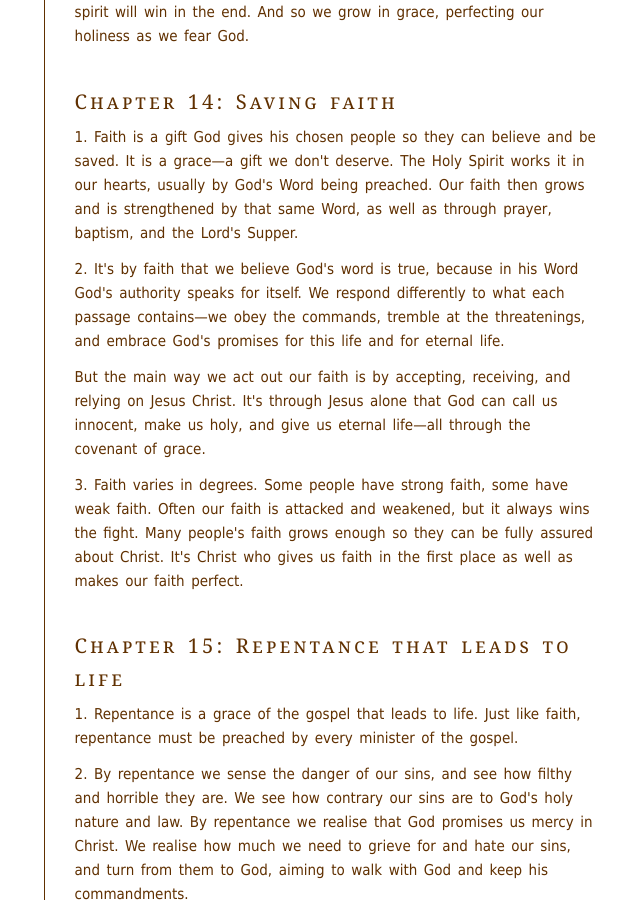
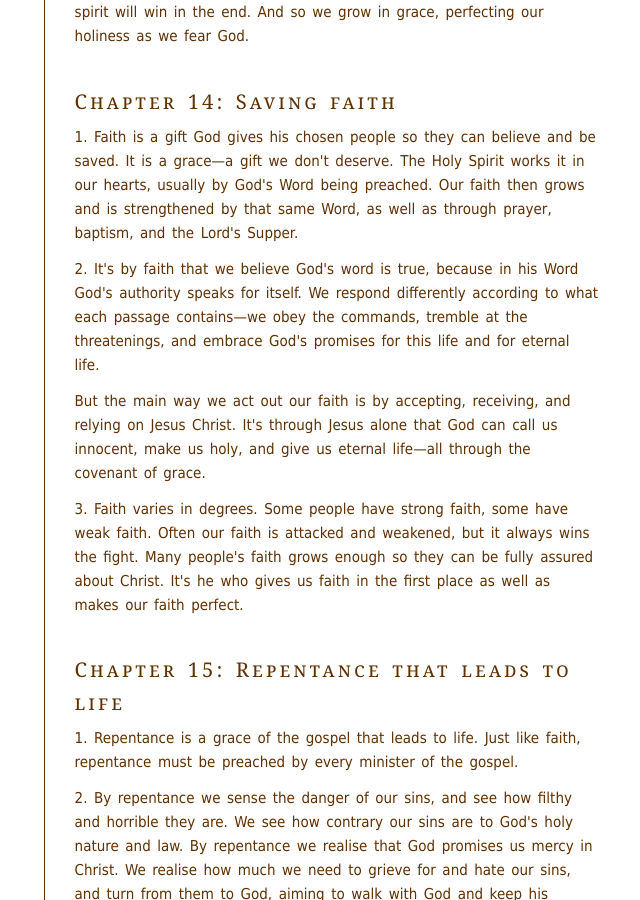
Before and after one commit to benhoyt/benhoyt.github.com, a Jekyll site: the page built from writings-plain-english-westminster.html, in a window 1280 px wide and 900 px high, scrolled down 15273 px. Shown: the whole window, without its empty margins (390-1030 px from the left). Built offline with Jekyll 4.4.1, drawn with Linux system fonts in a browser that asks for light colours.

Commit message:
Tweaks to chapter 14

```diff
--- a/writings-plain-english-westminster.html
+++ b/writings-plain-english-westminster.html
@@ -349,11 +349,11 @@ permalink: /writings/plain-english-westminster/index.html
 
 <p>1. Faith is a gift God gives his chosen people so they can believe and be saved. It is a grace—a gift we don't deserve. The Holy Spirit works it in our hearts, usually by God's Word being preached. Our faith then grows and is strengthened by that same Word, as well as through prayer, baptism, and the Lord's Supper.</p>
 
-<p>2. It's by faith that we believe God's word is true, because in his Word God's authority speaks for itself. We respond differently to what each passage contains—we obey the commands, tremble at the threatenings, and embrace God's promises for this life and for eternal life.</p>
+<p>2. It's by faith that we believe God's word is true, because in his Word God's authority speaks for itself. We respond differently according to what each passage contains—we obey the commands, tremble at the threatenings, and embrace God's promises for this life and for eternal life.</p>
 
 <p>But the main way we act out our faith is by accepting, receiving, and relying on Jesus Christ. It's through Jesus alone that God can call us innocent, make us holy, and give us eternal life—all through the covenant of grace.</p>
 
-<p>3. Faith varies in degrees. Some people have strong faith, some have weak faith. Often our faith is attacked and weakened, but it always wins the fight. Many people's faith grows enough so they can be fully assured about Christ. It's Christ who gives us faith in the first place as well as makes our faith perfect.</p>
+<p>3. Faith varies in degrees. Some people have strong faith, some have weak faith. Often our faith is attacked and weakened, but it always wins the fight. Many people's faith grows enough so they can be fully assured about Christ. It's he who gives us faith in the first place as well as makes our faith perfect.</p>
 
 
 <h2 id="chapter15">Chapter 15: Repentance that leads to life</h2>
```
